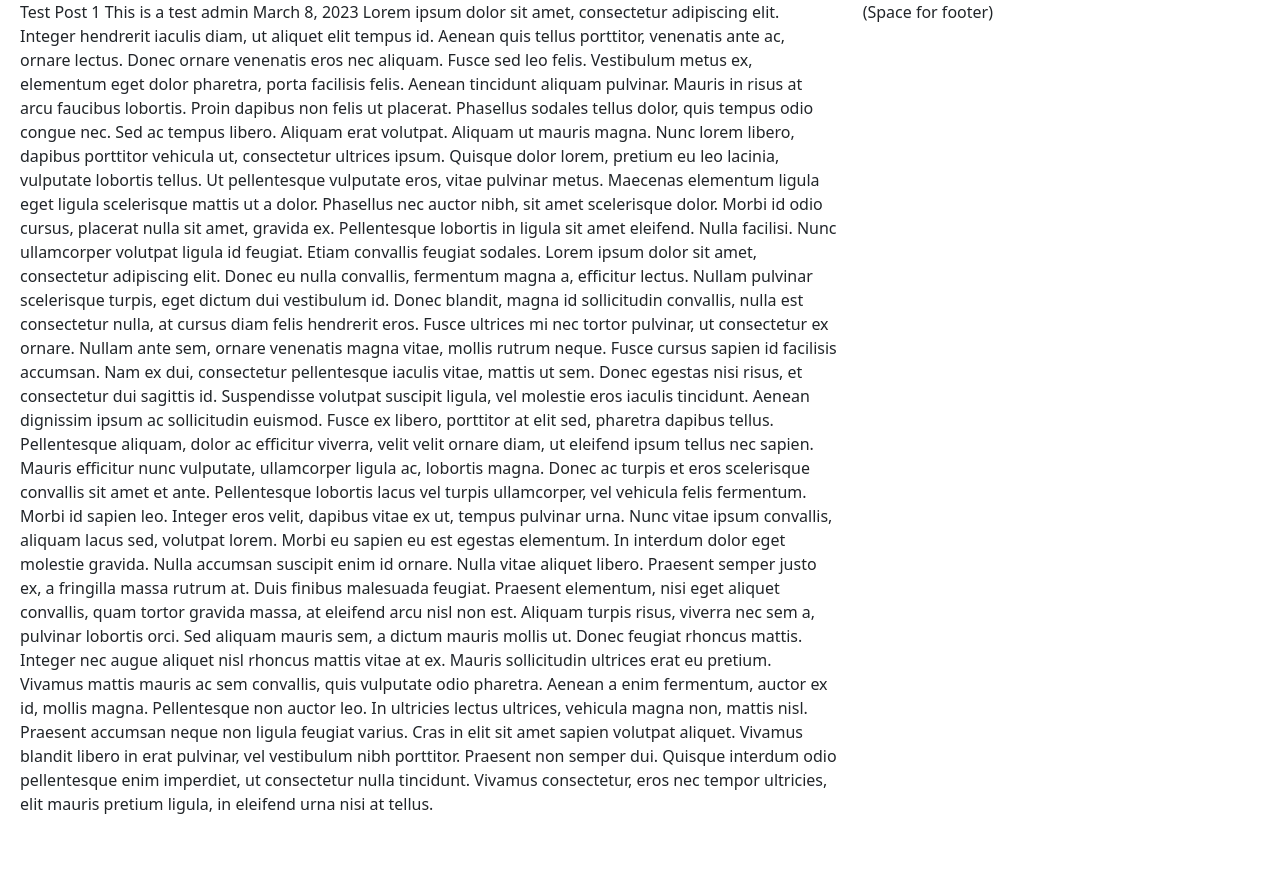
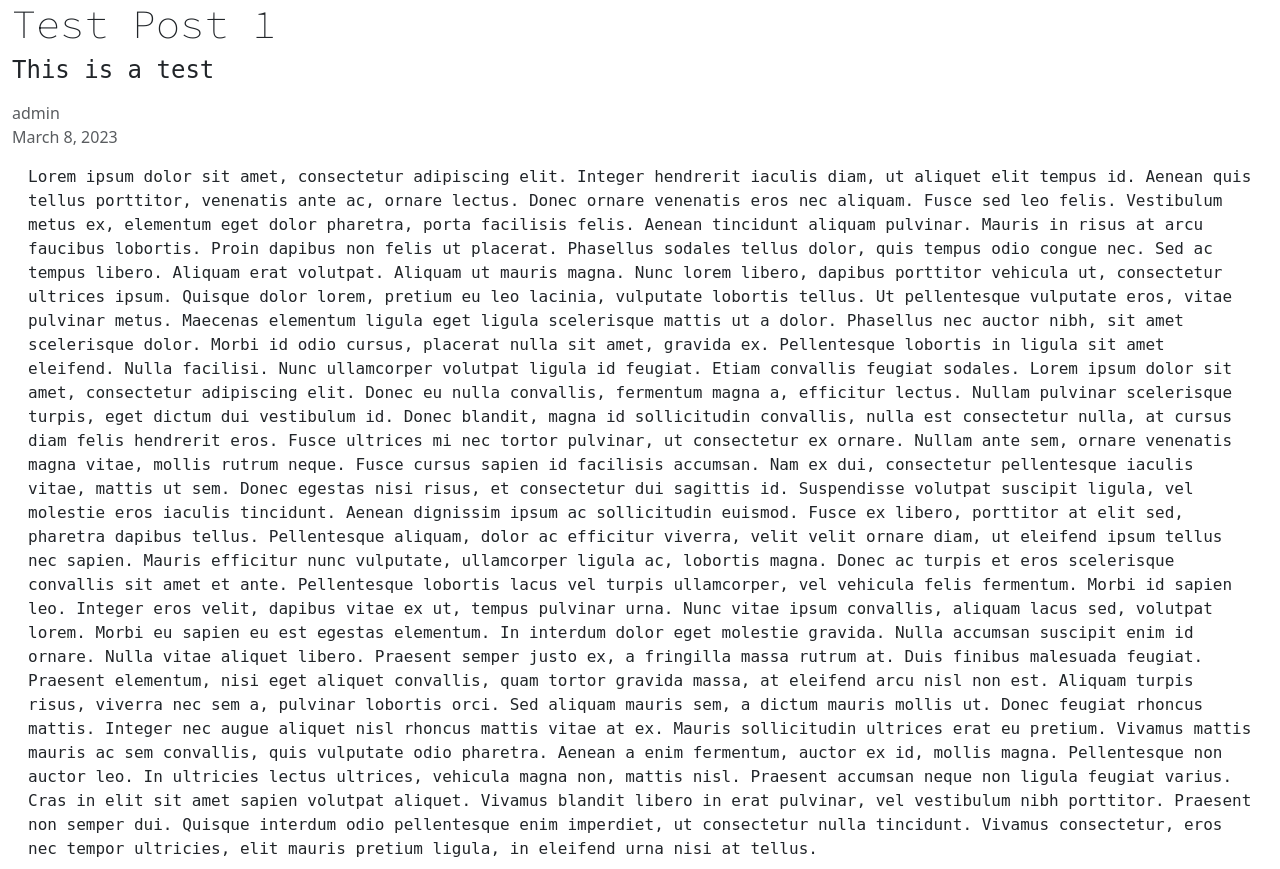
Before and after one commit to NickWaldock/Talk-Practice, a Django app: page /single-post/1/ in a window 1280 px wide. Shown: the part 62-931 px from the top of the page. Before the commit the page ends 876 px from the top, so only its background shows below. Run offline with Django 4.2, Linux system fonts and the light colour scheme; data comes from the database, SQL or seed files in the repository; some web fonts are replaced.

Commit message:
Bootstrap spacing for list view and single page view

```diff
--- a/talk_practice/static/styles.css
+++ b/talk_practice/static/styles.css
@@ -26,7 +26,9 @@ font-family: 'Source Code Pro', monospace; (font weight ExtraLight 200,
 }
 
 
-/* Styling for posts in post view */
+/* Styling for posts in post-list view */
 .post-title {
     color: black;
 }
+
+/* Styling for posts in single-post view */
--- a/talk_practice/templates/base.html
+++ b/talk_practice/templates/base.html
@@ -1,6 +1,7 @@
 <!DOCTYPE html>
 {% load static %}
 <html lang="en">
+
 <head>
     <meta charset="UTF-8">
     <meta http-equiv="X-UA-Compatible" content="IE=edge">
@@ -18,7 +19,9 @@
     <!-- Google -->
     <link rel="preconnect" href="https://fonts.googleapis.com">
     <link rel="preconnect" href="https://fonts.gstatic.com" crossorigin>
-    <link href="https://fonts.googleapis.com/css2?family=Oxygen+Mono&family=Source+Code+Pro:ital,wght@0,200;0,600;1,200&display=swap" rel="stylesheet">
+    <link
+        href="https://fonts.googleapis.com/css2?family=Oxygen+Mono&family=Source+Code+Pro:ital,wght@0,200;0,600;1,200&display=swap"
+        rel="stylesheet">
 
     <!-- CSS -->
     <link rel="stylesheet" type="text/css" href="{% static 'styles.css' %}">
@@ -27,6 +30,7 @@
     <title>Talk Practice</title>
 </head>
 <body>
+    <!-- Navbar -->
     <div class="container-fluid bg-dark">
         <nav class="navbar navbar-expand-sm">
             <ul class="nav text-white body-text">
@@ -54,17 +58,9 @@
 
 <!-- Main Body -->
 <div class="container-fluid">
-    <div class="row px-2">
-        <div class="col-8">
-            {% block content %}
-            <!-- written block "content" renders here -->
-            {% endblock content %}
-        </div>
-        <div class="col-4">
-            (Space for footer)
-        </div>
-    </div>
+    {% block content %}
+    <!-- written block "content" renders here -->
+    {% endblock content %}
 </div>
-
 </body>
 </html>
--- a/talk_practice/templates/single-post.html
+++ b/talk_practice/templates/single-post.html
@@ -1,12 +1,22 @@
 {% extends "base.html" %}
 
 {% block content %}
-
-
+<div class="heading-text">
+    <h1>
         {{ post.title }}
+    </h1>
+</div>
+<div class="body-text">
+    <h4>
         {{ post.subtitle }}
+    </h4>
+</div>
+<div class="text-muted py-2">
     {{ post.author }}
+    <br>
     {{ post.date_updated }}
+</div>
+<div class="body-text py-2 px-3">
     {{ post.blog_content }}
-
+</div>
     {% endblock content %}
```
Also changed, not shown: talk_practice/templates/post-list.html (+7 -3 lines), README.md. Lines whose indentation alone changed are shown as unchanged.
